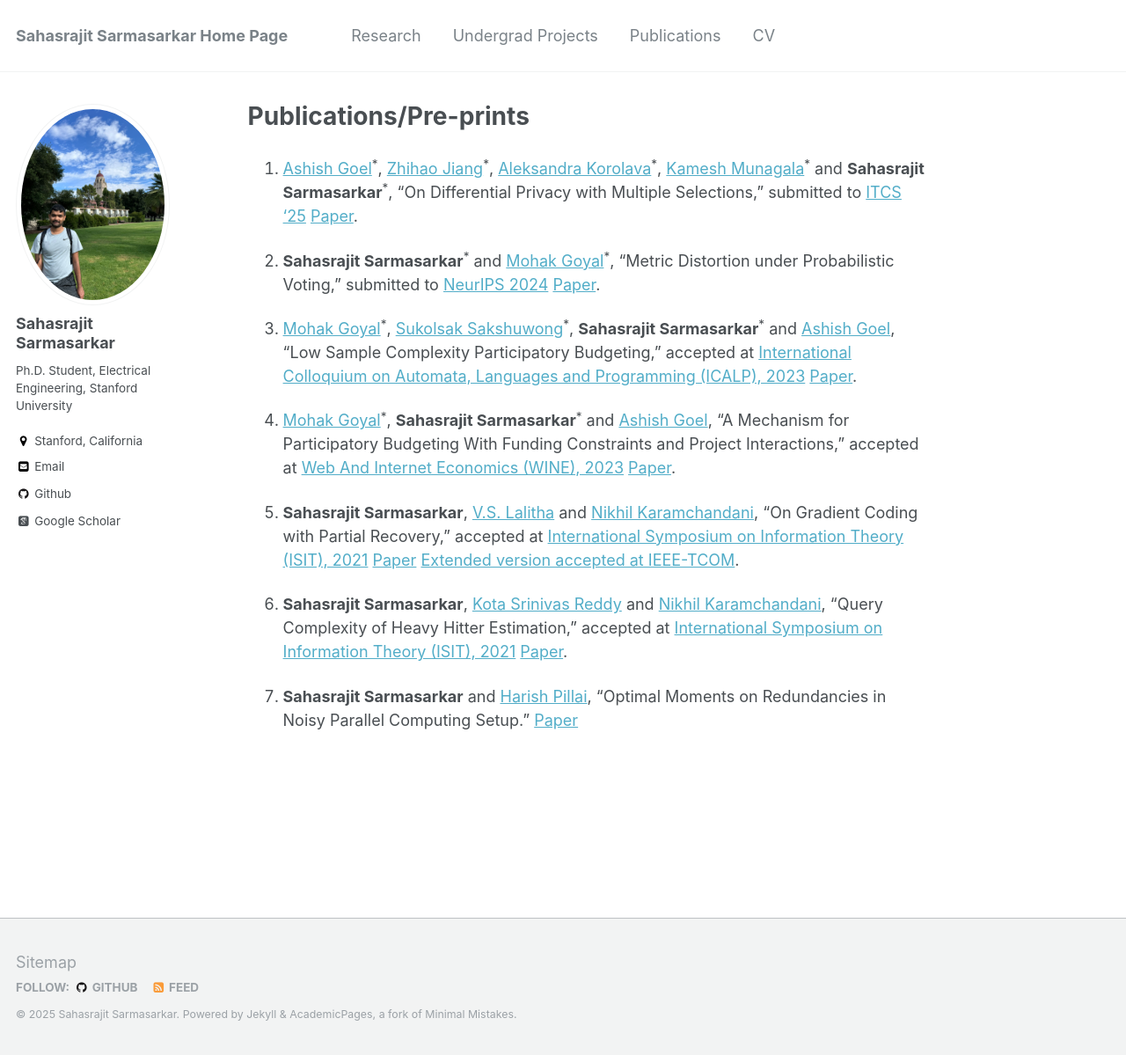
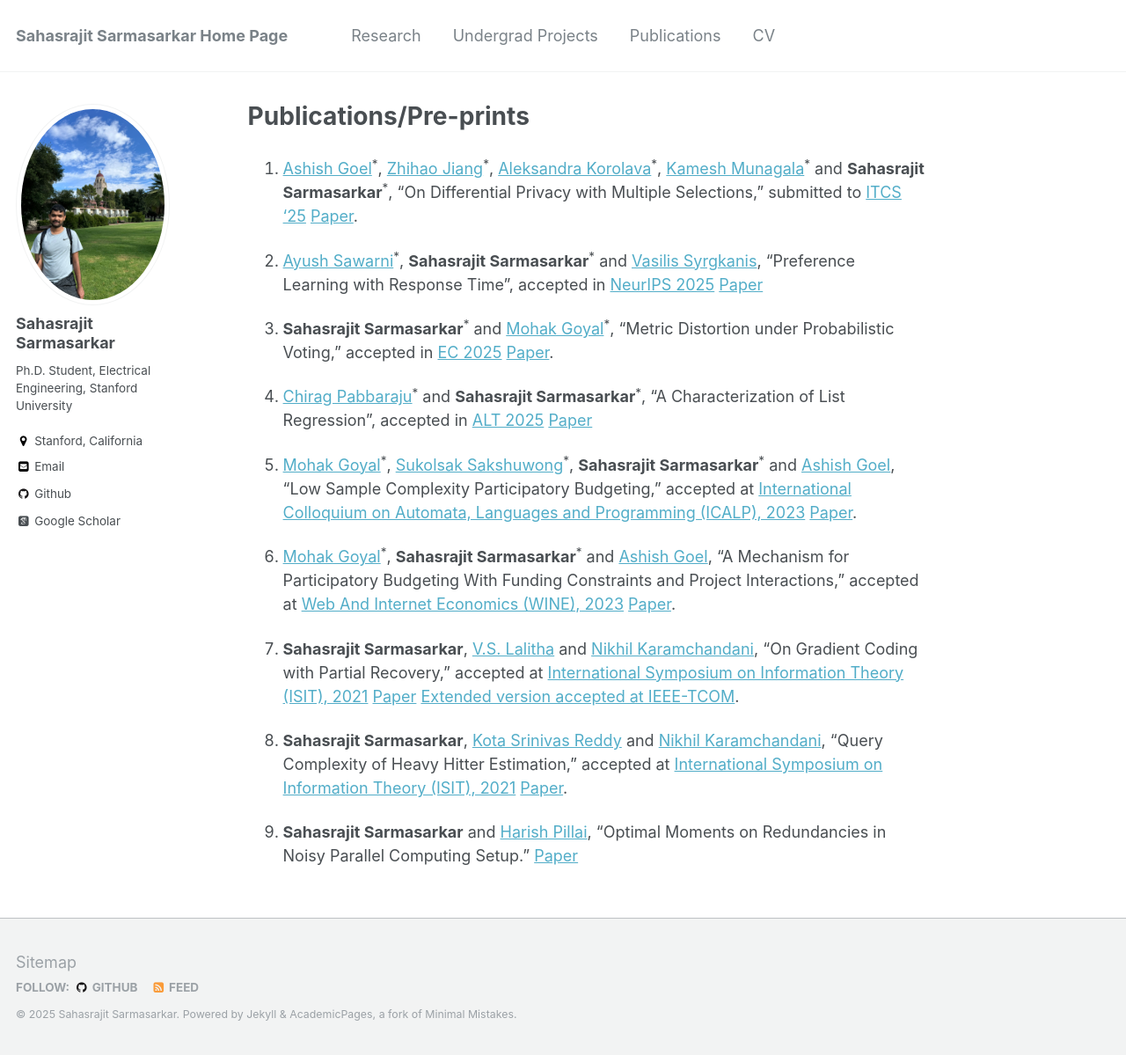
Before and after one commit to Sahasrajit123/Sahasrajit123.github.io, a Jekyll site: the page built from _pages/publications.md, in a window 1280 px wide and 1199 px high. Shown: the whole window at 88% size. Built offline with Jekyll 4.4.1, drawn with Linux system fonts in a browser that asks for light colours; some web fonts are replaced.

Commit message:
Updated with recent changes 25

```diff
--- a/_pages/publications.md
+++ b/_pages/publications.md
@@ -9,16 +9,20 @@ author_profile: true
 2. S. Sarmasarkar, V.Lalitha and N. Karamchandani "On Gradient Coding with Partial Recovery", International Symposium on Information Theory, 2021 [[Paper]](https://arxiv.org/abs/2102.10163)
 
  -->
-1. [Ashish Goel](https://web.stanford.edu/~ashishg/)<sup>*</sup>, [Zhihao Jiang](https://sites.google.com/view/zhihaojiang/home)<sup>*</sup>, [Aleksandra Korolava](https://www.korolova.com/)<sup>*</sup>, [Kamesh Munagala](https://www.kameshmunagala.org/)<sup>*</sup> and **Sahasrajit Sarmasarkar**<sup>*</sup>, "On Differential Privacy with Multiple Selections," submitted to [ITCS '25](http://itcs-conf.org/) [Paper](https://arxiv.org/abs/2407.14641).
+ 1. [Ashish Goel](https://web.stanford.edu/~ashishg/)<sup>*</sup>, [Zhihao Jiang](https://sites.google.com/view/zhihaojiang/home)<sup>*</sup>, [Aleksandra Korolava](https://www.korolova.com/)<sup>*</sup>, [Kamesh Munagala](https://www.kameshmunagala.org/)<sup>*</sup> and **Sahasrajit Sarmasarkar**<sup>*</sup>, "On Differential Privacy with Multiple Selections," submitted to [ITCS '25](http://itcs-conf.org/) [Paper](https://arxiv.org/abs/2407.14641).
 
-2. **Sahasrajit Sarmasarkar**<sup>*</sup> and [Mohak Goyal](https://sites.google.com/view/mohakg/home)<sup>*</sup>, "Metric Distortion under Probabilistic Voting," submitted to [NeurIPS 2024](https://neurips.cc/) [Paper](https://arxiv.org/abs/2405.14223).
+2. [Ayush Sawarni](https://sawarniayush.github.io/)<sup>*</sup>, **Sahasrajit Sarmasarkar**<sup>*</sup> and [Vasilis Syrgkanis](https://vsyrgkanis.com/index.html), "Preference Learning with Response Time", accepted in [NeurIPS 2025](https://neurips.cc/) [Paper](https://arxiv.org/abs/2505.22820)
 
-3. [Mohak Goyal](https://sites.google.com/view/mohakg/home)<sup>*</sup>, [Sukolsak Sakshuwong](https://sukolsak.com/)<sup>*</sup>, **Sahasrajit Sarmasarkar**<sup>*</sup> and [Ashish Goel](https://web.stanford.edu/~ashishg/), "Low Sample Complexity Participatory Budgeting," accepted at [International Colloquium on Automata, Languages and Programming (ICALP), 2023](https://icalp2023.cs.upb.de/) [Paper](https://arxiv.org/abs/2302.05810).
+3. **Sahasrajit Sarmasarkar**<sup>*</sup> and [Mohak Goyal](https://sites.google.com/view/mohakg/home)<sup>*</sup>, "Metric Distortion under Probabilistic Voting," accepted in [EC 2025](https://ec25.sigecom.org/) [Paper](https://arxiv.org/abs/2405.14223).
 
-4. [Mohak Goyal](https://sites.google.com/view/mohakg/home)<sup>*</sup>, **Sahasrajit Sarmasarkar**<sup>*</sup> and [Ashish Goel](https://web.stanford.edu/~ashishg/), "A Mechanism for Participatory Budgeting With Funding Constraints and Project Interactions," accepted at [Web And Internet Economics (WINE), 2023](https://wine2023.shanghaitech.edu.cn/) [Paper](https://arxiv.org/pdf/2305.11296.pdf).
+4. [Chirag Pabbaraju](https://web.stanford.edu/~cpabbara/)<sup>*</sup> and **Sahasrajit Sarmasarkar**<sup>*</sup>, "A Characterization of List Regression", accepted in [ALT 2025](https://algorithmiclearningtheory.org/alt2025/) [Paper](https://arxiv.org/abs/2409.19218)
 
-5. **Sahasrajit Sarmasarkar**, [V.S. Lalitha](https://www.iiit.ac.in/people/faculty/lalitha.v) and [Nikhil Karamchandani](https://sites.google.com/site/nikhilkaram/home/), "On Gradient Coding with Partial Recovery," accepted at [International Symposium on Information Theory (ISIT), 2021](https://2021.ieee-isit.org/) [Paper](https://arxiv.org/abs/2102.10163) [Extended version accepted at IEEE-TCOM](https://ieeexplore.ieee.org/xpl/RecentIssue.jsp?punumber=26).
+5. [Mohak Goyal](https://sites.google.com/view/mohakg/home)<sup>*</sup>, [Sukolsak Sakshuwong](https://sukolsak.com/)<sup>*</sup>, **Sahasrajit Sarmasarkar**<sup>*</sup> and [Ashish Goel](https://web.stanford.edu/~ashishg/), "Low Sample Complexity Participatory Budgeting," accepted at [International Colloquium on Automata, Languages and Programming (ICALP), 2023](https://icalp2023.cs.upb.de/) [Paper](https://arxiv.org/abs/2302.05810).
 
-6. **Sahasrajit Sarmasarkar**, [Kota Srinivas Reddy](https://sites.google.com/view/ksreddi-publications/) and [Nikhil Karamchandani](https://sites.google.com/site/nikhilkaram/home/), "Query Complexity of Heavy Hitter Estimation," accepted at [International Symposium on Information Theory (ISIT), 2021](https://2021.ieee-isit.org/) [Paper](https://arxiv.org/pdf/2005.14425.pdf).
+6. [Mohak Goyal](https://sites.google.com/view/mohakg/home)<sup>*</sup>, **Sahasrajit Sarmasarkar**<sup>*</sup> and [Ashish Goel](https://web.stanford.edu/~ashishg/), "A Mechanism for Participatory Budgeting With Funding Constraints and Project Interactions," accepted at [Web And Internet Economics (WINE), 2023](https://wine2023.shanghaitech.edu.cn/) [Paper](https://arxiv.org/pdf/2305.11296.pdf).
 
-7. **Sahasrajit Sarmasarkar** and [Harish Pillai](https://www.ee.iitb.ac.in/wiki/faculty/hp), "Optimal Moments on Redundancies in Noisy Parallel Computing Setup." [Paper](https://arxiv.org/abs/2402.12584)
+7. **Sahasrajit Sarmasarkar**, [V.S. Lalitha](https://www.iiit.ac.in/people/faculty/lalitha.v) and [Nikhil Karamchandani](https://sites.google.com/site/nikhilkaram/home/), "On Gradient Coding with Partial Recovery," accepted at [International Symposium on Information Theory (ISIT), 2021](https://2021.ieee-isit.org/) [Paper](https://arxiv.org/abs/2102.10163) [Extended version accepted at IEEE-TCOM](https://ieeexplore.ieee.org/xpl/RecentIssue.jsp?punumber=26).
+
+8. **Sahasrajit Sarmasarkar**, [Kota Srinivas Reddy](https://sites.google.com/view/ksreddi-publications/) and [Nikhil Karamchandani](https://sites.google.com/site/nikhilkaram/home/), "Query Complexity of Heavy Hitter Estimation," accepted at [International Symposium on Information Theory (ISIT), 2021](https://2021.ieee-isit.org/) [Paper](https://arxiv.org/pdf/2005.14425.pdf).
+
+9. **Sahasrajit Sarmasarkar** and [Harish Pillai](https://www.ee.iitb.ac.in/wiki/faculty/hp), "Optimal Moments on Redundancies in Noisy Parallel Computing Setup." [Paper](https://arxiv.org/abs/2402.12584)
```
Also changed, not shown: _pages/research.md (+2 -2 lines).
